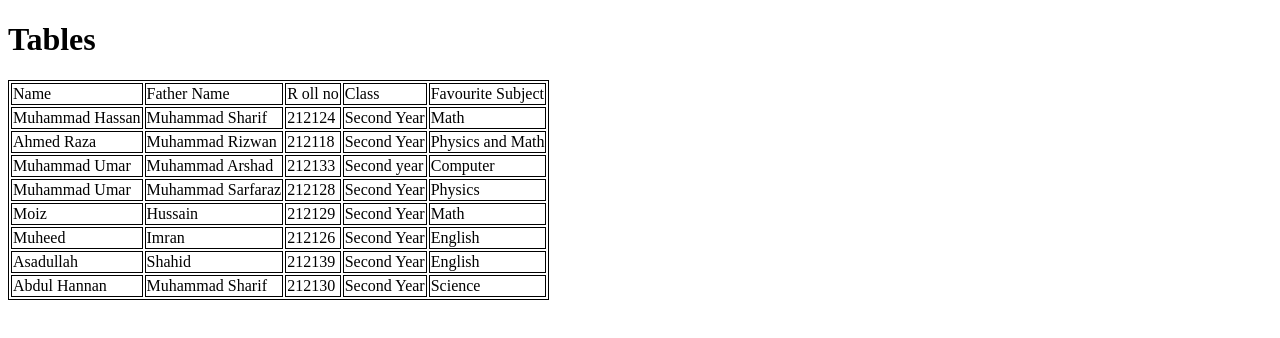
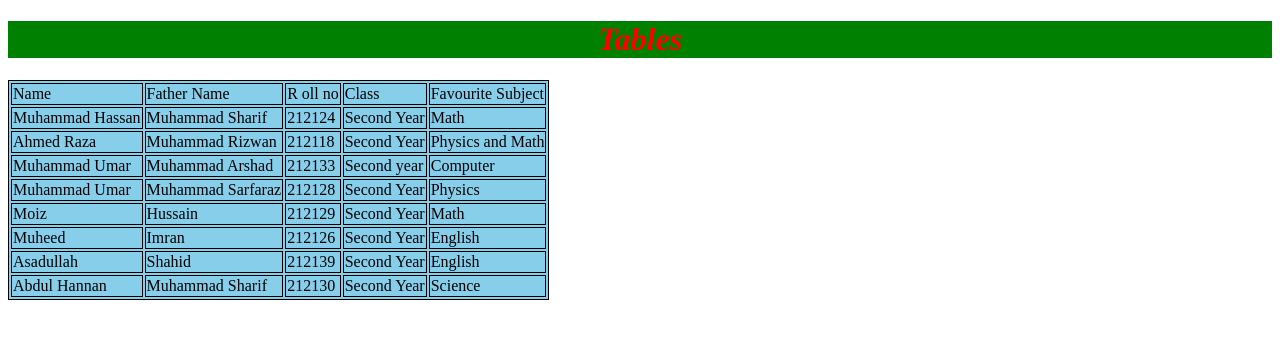
Before and after one commit to hassanmansoori37/class12, a plain HTML site: page index.html in a window 1280 px wide. Drawn offline with Linux system fonts and the light colour scheme.

Commit message:
table and h1 backgroud color added

```diff
--- a/index.html
+++ b/index.html
@@ -7,7 +7,7 @@
     <link rel="stylesheet" href="style.css">
 </head>
 <body>
-    <h1>Tables</h1>
+    <h1><i>Tables</i></h1>
     <table>
         <tr>
             <td>Name</td>
--- a/style.css
+++ b/style.css
@@ -1,3 +1,10 @@
 table,td{
     border: 1px solid black;
+    background-color:skyblue;
+
 }
+h1{
+    background-color: green;
+    color: red;
+    text-align: center;
+}
```
